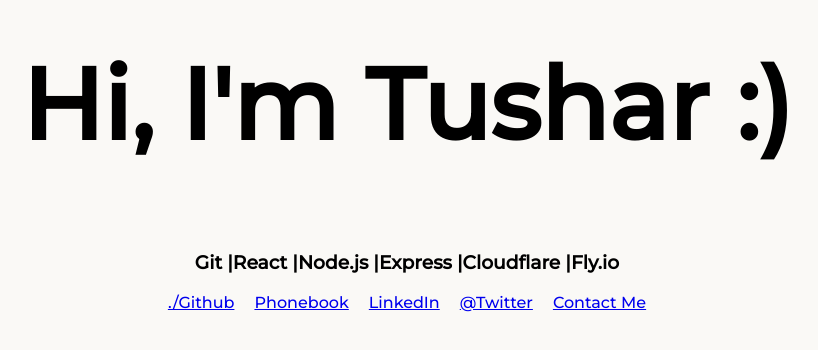
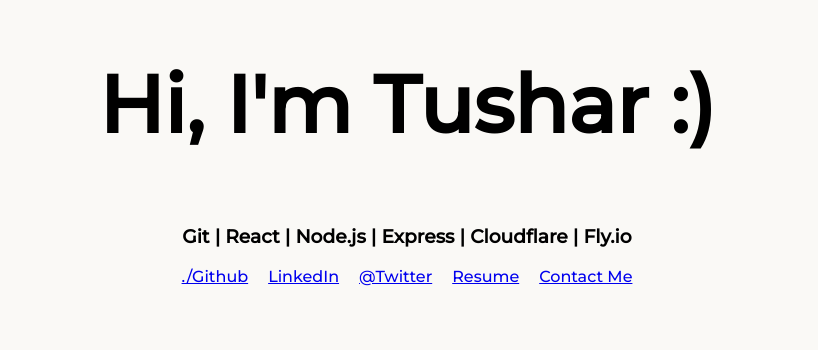
Before and after one commit to reddygtvs/homepage, a React (Create React App) app: page / in a window 1280 px wide. Shown: the part 224-574 px from the top of the page, without its empty margins (241-1059 px from the left). Built offline with nearby package versions, Linux system fonts and the light colour scheme.

Commit message:
added resume

```diff
--- a/src/App.css
+++ b/src/App.css
@@ -29,7 +29,7 @@ a {
   transition: transform 0.5s ease;
 }
 h1 {
-  font-size: 100px;
+  font-size: 10vh;
 }
 
 a:hover {
--- a/src/App.js
+++ b/src/App.js
@@ -1,4 +1,5 @@
 import "./App.css";
+import pdf from "./pdf/tushar-resume.pdf";
 
 const App = () => {
   return (
@@ -9,14 +10,7 @@ const App = () => {
         </h1>
       </div>
       <div>
-        <h3>
-          Git <span class="dot"> |</span>
-          React <span class="dot"> | </span>
-          Node.js <span class="dot"> | </span>
-          Express <span class="dot"> | </span>
-          Cloudflare <span class="dot"> | </span>
-          Fly.io
-        </h3>
+        <h3>Git | React | Node.js | Express | Cloudflare | Fly.io</h3>
       </div>
       <div className="Horizon">
         <a
@@ -26,15 +20,6 @@ const App = () => {
           rel="noopener noreferrer"
         >
           ./Github
-        </a>
-
-        <a
-          className="App-link"
-          href="https://phonebook.tusharreddy.com"
-          target="_blank"
-          rel="noopener noreferrer"
-        >
-          Phonebook
         </a>
 
         <a
@@ -53,6 +38,14 @@ const App = () => {
         >
           @Twitter
         </a>
+        <a
+          className="App-link"
+          href={pdf}
+          target="_blank"
+          rel="noopener noreferrer"
+        >
+          Resume
+        </a>
 
         <a
           className="App-link"
```
Also changed, not shown: 1 other file (tests, documents, lock files or other folders).
